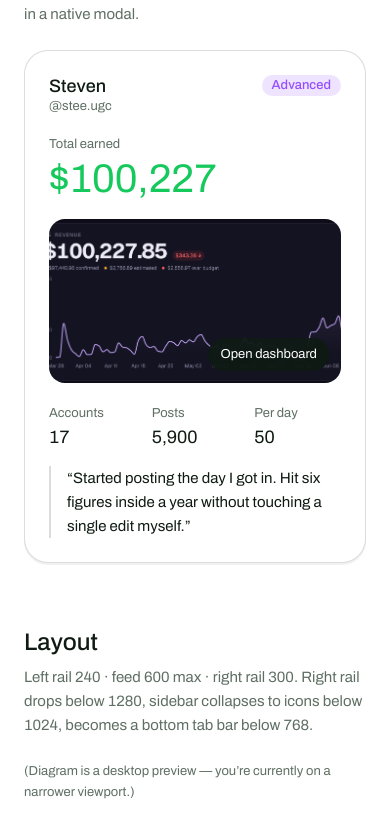
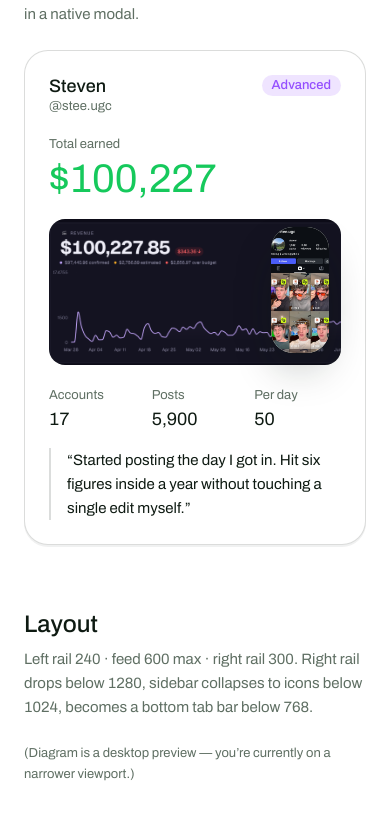
Before and after one commit to lrendina/mediamaxxing-poc, a Next.js app: page /styleguide in a window 390 px wide. Shown: the part 9141-9978 px from the top of the page. Built offline with nearby package versions, Linux system fonts and the light colour scheme.

Commit message:
feat(proof-card): match dashboard 2:1 aspect, float phone overlay with shadow

```diff
--- a/components/ProofCard.tsx
+++ b/components/ProofCard.tsx
@@ -61,9 +61,16 @@ export function ProofCard({ data }: { data: ProofCardData }) {
           onClick={open}
           aria-label={`Open ${data.name}'s dashboard`}
           className="
-            group relative block overflow-hidden rounded-2xl bg-panel
-            aspect-[16/9]
+            group relative block w-full text-left rounded-2xl
             focus:outline-none
+          "
+        >
+          {/* Dashboard — card matches the graph's native 2:1 so the whole
+              chart is visible, never cropped. */}
+          <div
+            className="
+              relative aspect-[2/1] rounded-2xl overflow-hidden bg-panel
+              transition group-hover:brightness-[0.98]
             "
           >
             <Image
@@ -71,17 +78,31 @@ export function ProofCard({ data }: { data: ProofCardData }) {
               alt=""
               fill
               sizes="(min-width: 1024px) 600px, 100vw"
-            className="object-cover transition group-hover:scale-[1.01]"
+              className="object-cover"
             />
-          <span
+          </div>
+
+          {/* Phone — hovers over the dashboard, lifted by shadow.
+              Positioned as a sibling of the clipped dashboard so the shadow
+              is not clipped by overflow-hidden. */}
+          <div
             className="
-              absolute bottom-3 right-3 rounded-full
-              bg-ink/85 text-canvas text-[13px] px-3 py-1.5
-              backdrop-blur-sm
+              absolute bottom-3 right-3
+              h-[86%] aspect-[900/1955]
+              rounded-[22px] overflow-hidden
+              bg-panel ring-1 ring-ink/10
+              shadow-[0_20px_45px_-12px_rgba(14,26,18,0.45)]
+              transition-transform group-hover:-translate-y-1
             "
           >
-            Open dashboard
-          </span>
+            <Image
+              src={data.phoneSrc}
+              alt=""
+              fill
+              sizes="140px"
+              className="object-cover"
+            />
+          </div>
         </button>
 
         <StatGrid stats={data.stats} />
```
Lines whose indentation alone changed are shown as unchanged.
